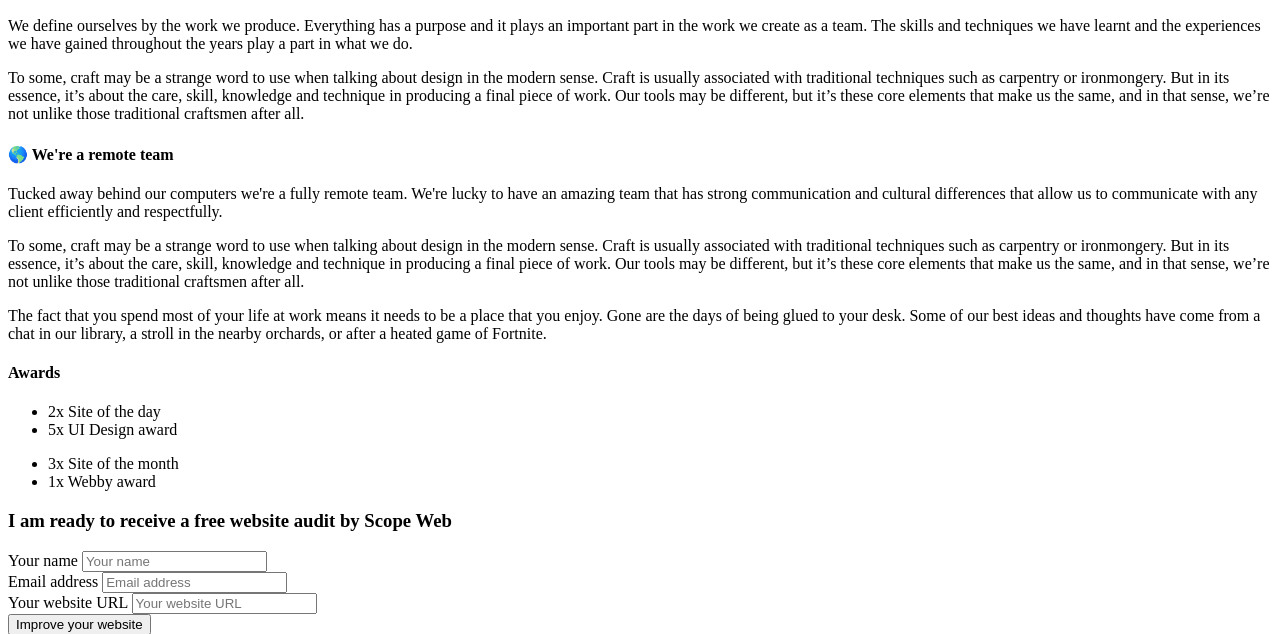
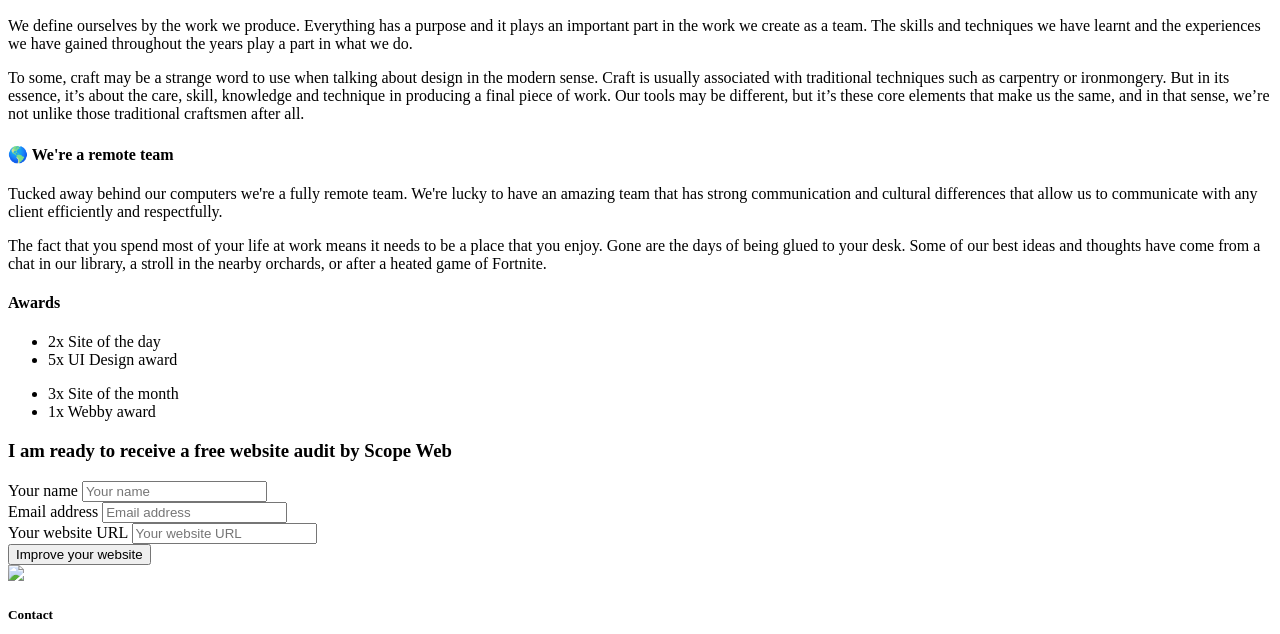
Before and after one commit to Scopeweb/scopeweb, a PHP site: template user/themes/scopeweb/templates/about.html.twig in a window 1280 px wide. Shown: the part 873-1507 px from the top of the page. Run offline with PHP 8.4, Linux system fonts and the light colour scheme; the template is opened without the code that fills it, so the values that code supplies are empty; some libraries are stand-ins or nearby versions.

Commit message:
Fixed duplicate text

```diff
--- a/user/themes/scopeweb/templates/about.html.twig
+++ b/user/themes/scopeweb/templates/about.html.twig
@@ -95,9 +95,6 @@
                             Tucked away behind our computers we're a fully remote team. We're lucky to have an amazing team that has strong communication and cultural differences that allow us to communicate with any client efficiently and respectfully.
                         </p>
                         <p class="lead lh-180">
-                            To some, craft may be a strange word to use when talking about design in the modern sense. Craft is usually associated with traditional techniques such as carpentry or ironmongery. But in its essence, it’s about the care, skill, knowledge and technique in producing a final piece of work. Our tools may be different, but it’s these core elements that make us the same, and in that sense, we’re not unlike those traditional craftsmen after all.
-                        </p>
-                        <p class="lead lh-180">
                             The fact that you spend most of your life at work means it needs to be a place that you enjoy. Gone are the days of being glued to your desk. Some of our best ideas and thoughts have come from a chat in our library, a stroll in the nearby orchards, or after a heated game of Fortnite.
                         </p>
                     </div>
```
